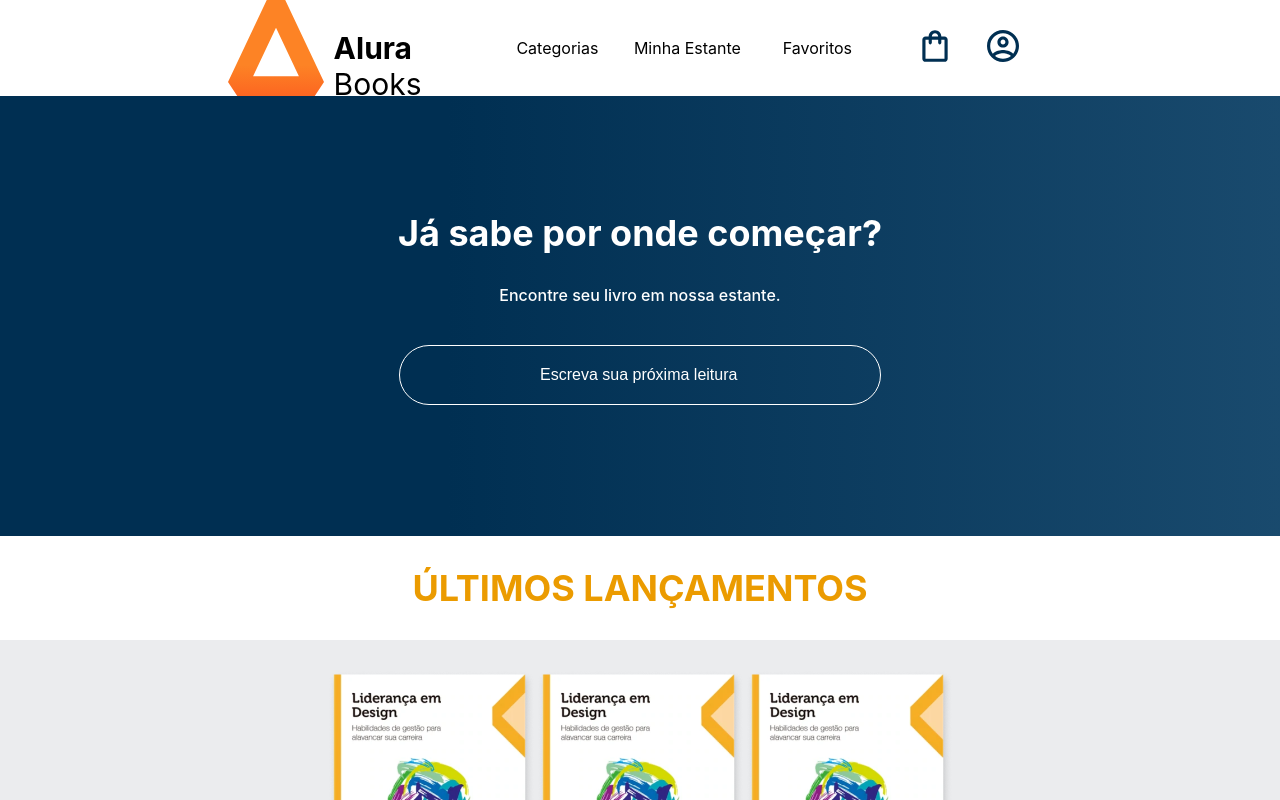
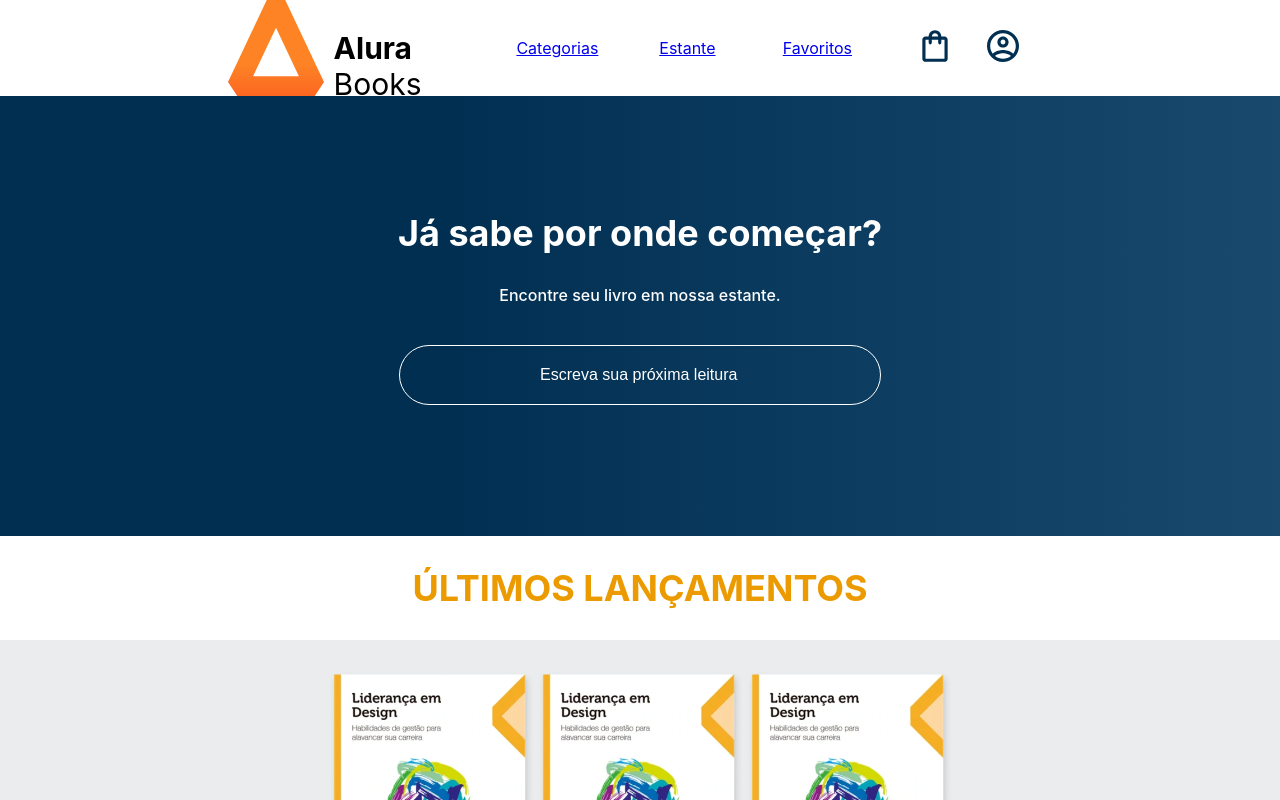
Before and after one commit to PxS00/primeiro-pj-react, a React (Create React App) app: page / in a window 1280 px wide. Shown: the top 800 px of the page. Built offline with nearby package versions, Linux system fonts and the light colour scheme.

Commit message:
feat: Update OptionsHeader to include navigation links and modify text options

```diff
--- a/src/components/OptionsHeader/index.js
+++ b/src/components/OptionsHeader/index.js
@@ -1,4 +1,5 @@
 import styled from 'styled-components'
+import { Link } from 'react-router-dom';
 
 const Options = styled.ul`
     display: flex;
@@ -16,13 +17,13 @@ const Option = styled.li`
     min-width: 120px;
 `
 
-const textOptions = ['Categorias', 'Minha Estante', 'Favoritos'];
+const textOptions = ['Categorias', 'Estante', 'Favoritos'];
 
 function OptionsHeader() {
     return (
         <Options>
             {textOptions.map((text) => (
-                <Option><p>{text}</p></Option>
+                <Link to = {`/${text}`}><Option><p>{text}</p></Option></Link>
             ))}
         </Options>
     )
```
